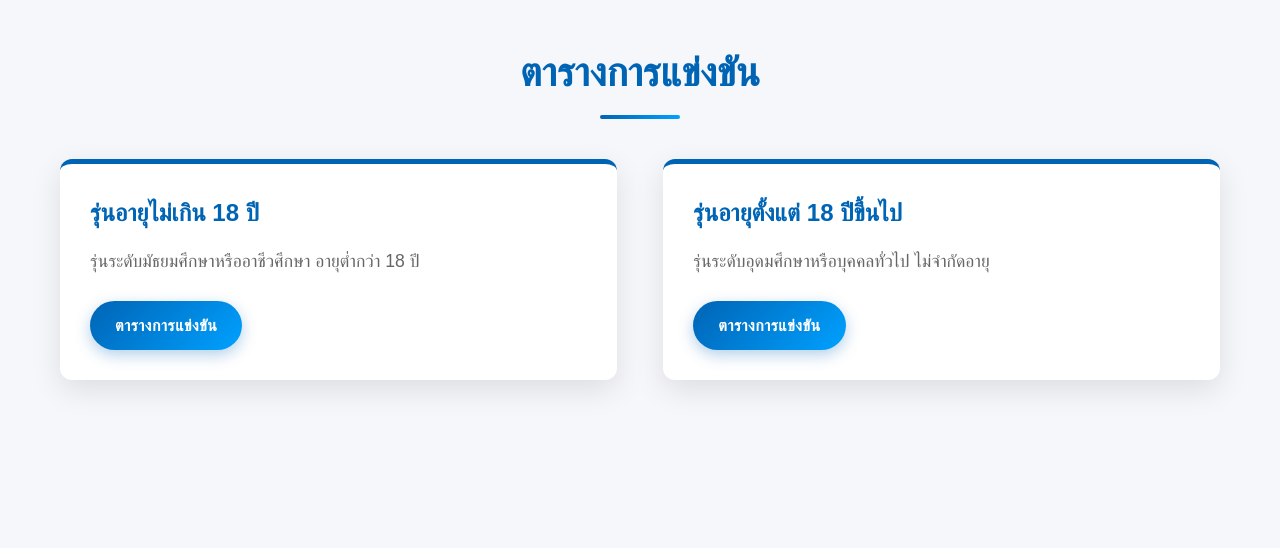
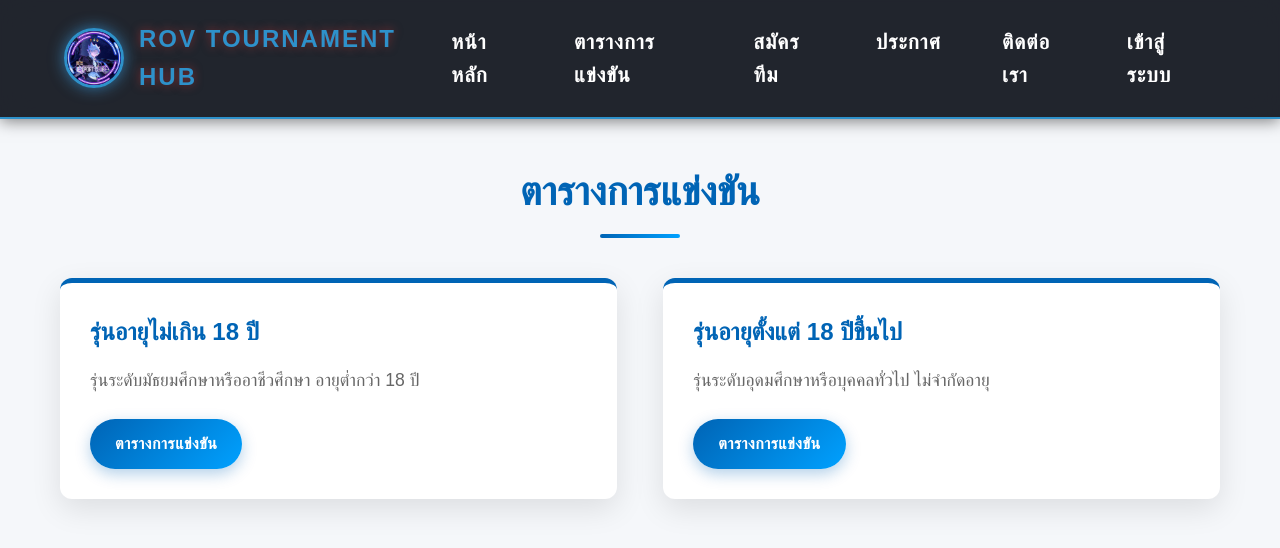
Before and after one commit to kihwchetsada/project, a PHP site: page /schedule.php in a window 1280 px wide. Shown: the top 548 px of the page. Run offline with PHP 8.4, Linux system fonts and the light colour scheme.

Commit message:
เพิ่ม navbar และปรับปรุงสไตล์ในหน้า schedule.php

```diff
--- a/css/style.css
+++ b/css/style.css
@@ -5,6 +5,7 @@
   box-sizing: border-box;
   font-family: 'Kanit', sans-serif;
 }
+
 
 body {
   background: linear-gradient(135deg, #667eea 0%, #764ba2 100%);
--- a/schedule.php
+++ b/schedule.php
@@ -7,12 +7,129 @@
     <link rel="icon" type="image/png" href="img/logo.jpg">
     <link rel="stylesheet" href="css/event-info.css">
     <style>
+        :root {
+    --primary-color: #2e91ca;
+    --secondary-color: #8e44ad;
+    --accent-color: #e74c3c;
+    --dark-bg: #0a0e17;
+    --light-text: #ffffff;
+    --nav-hover: #2980b9;
+}
+
+      .navbar {
+        display: flex;
+        justify-content: space-between;
+        align-items: center;
+        padding: 15px 5%;
+        background-color: rgba(10, 14, 23, 0.9);
+        -webkit-backdrop-filter: blur(15px);
+        backdrop-filter: blur(15px);
+        border-bottom: 2px solid var(--primary-color);
+        position: sticky;
+        top: 0;
+        z-index: 100;
+        box-shadow: 0 2px 15px rgba(0, 0, 0, 0.5);
+    }
+
+    .logo {
+        display: flex;
+        align-items: center;
+    }
+
+    .logo img {
+        width: 60px;
+        height: 60px;
+        border-radius: 30px;
+        object-fit: cover;
+        border: 3px solid var(--primary-color);
+        margin-right: 15px;
+        box-shadow: 0 0 15px rgba(52, 152, 219, 0.7);
+        transition: transform 0.5s ease, box-shadow 0.5s ease;
+    }
+
+    .logo img:hover {
+        transform: scale(1.05);
+        box-shadow: 0 0 20px rgba(41, 45, 244, 0.9);
+    }
+
+    .logo h2 {
+        color: var(--primary-color);
+        font-weight: 700;
+        text-transform: uppercase;
+        letter-spacing: 2px;
+        text-shadow: 0 0 10px rgba(219, 52, 52, 0.5);
+        transition: color 0.3s ease;
+    }
+
+    .logo:hover h2 {
+        color: #992222;
+        text-shadow: 0 0 15px rgba(0, 0, 0, 0.6);
+    }
+
+    nav {
+        display: flex;
+        gap: 25px;
+    }
+
+    nav a {
+        color: var(--light-text);
+        text-decoration: none;
+        font-weight: 600;
+        padding: 10px 18px;
+        border-radius: 8px;
+        transition: all 0.3s ease;
+        position: relative;
+        letter-spacing: 1px;
+        text-transform: uppercase;
+        font-size: 1.3rem;
+    }
+
+    nav a:hover {
+        color: var(--primary-color);
+        background-color: rgba(52, 152, 219, 0.1);
+        transform: translateY(-3px);
+    }
+
+    nav a::after {
+        content: '';
+        position: absolute;
+        width: 0;
+        height: 3px;
+        background-color: var(--primary-color);
+        bottom: 0;
+        left: 50%;
+        transform: translateX(-50%);
+        transition: width 0.3s ease;
+        border-radius: 3px;
+    }
+
+    nav a:hover::after {
+        width: 70%;
+    }
+
         .iframe-container {
             display: none;
         }
+
     </style>
 </head>
 <body>
+
+    <div class="navbar">
+        <div class="logo">
+            <img src="img/logo.jpg" alt="ROV Tournament Hub Logo">
+            <h2>ROV Tournament Hub</h2>
+        </div>
+        <nav>
+            <a href="index.php">หน้าหลัก</a>
+            <a href="schedule.php">ตารางการแข่งขัน</a>
+            <a href="register.php">สมัครทีม</a>
+            <a href="annunciate.php">ประกาศ</a>
+            <a href="contact.php">ติดต่อเรา</a>
+            <a href="login.php">เข้าสู่ระบบ</a>
+        </nav>
+    </div>
+
     <div class="container">
         <h1>ตารางการแข่งขัน</h1>
 
```
